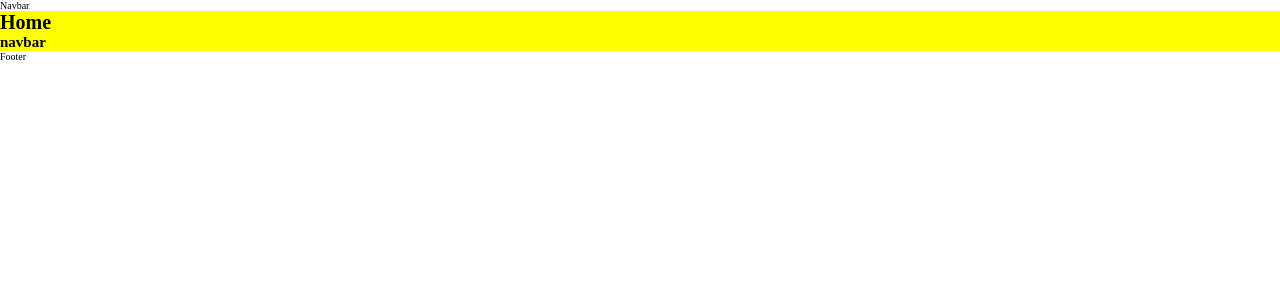
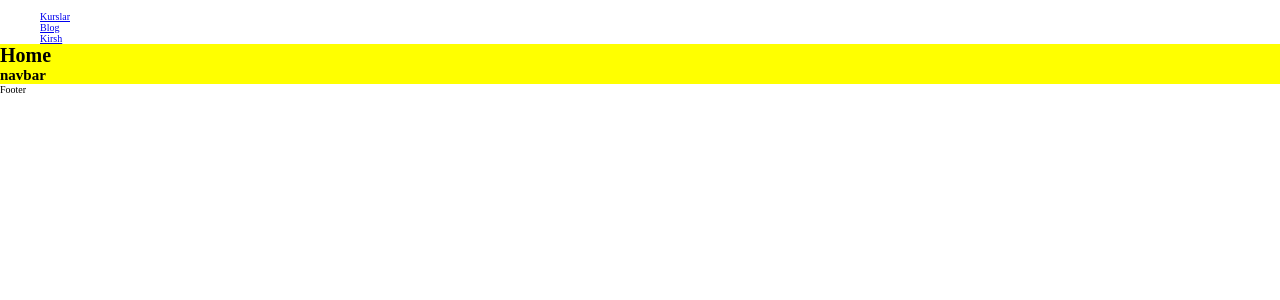
Before and after one commit to ismoilov223/Najot_talim, a React (Vite) app: page / in a window 1280 px wide. Shown: the top 300 px of the page. Built offline with nearby package versions, Linux system fonts and the light colour scheme.

Commit message:
navbar container

```diff
--- a/src/App.jsx
+++ b/src/App.jsx
@@ -1,16 +1,17 @@
-import { useState } from "react";
-import "./App.css";
-import { Outlet } from "react-router-dom";
-import Navbar from "./components/Navbar";
-import Footer from "./components/Footer";
+import { useState } from 'react';
+import './App.css';
+import { Outlet } from 'react-router-dom';
+import Navbar from './components/Navbar/Navbar';
+import Footer from './components/Footer/Footer';
+
 function App() {
-  return (
-    <div className="App">
-      <Navbar></Navbar>
-      <Outlet />
-      <Footer></Footer>
-    </div>
-  );
+	return (
+		<div className='App'>
+			<Navbar />
+			<Outlet />
+			<Footer />
+		</div>
+	);
 }
 
 export default App;
--- a/src/components/Footer.jsx
+++ /dev/null
@@ -1,9 +0,0 @@
-import React from 'react'
-
-const Footer = () => {
-  return (
-    <div>Footer</div>
-  )
-}
-
-export default Footer
--- a/src/components/Footer/Footer.jsx
+++ b/src/components/Footer/Footer.jsx
@@ -0,0 +1,9 @@
+import React from 'react'
+
+const Footer = () => {
+  return (
+    <div>Footer</div>
+  )
+}
+
+export default Footer
--- a/src/components/Navbar.jsx
+++ /dev/null
@@ -1,9 +0,0 @@
-import React from 'react'
-
-const Navbar = () => {
-  return (
-    <div>Navbar</div>
-  )
-}
-
-export default Navbar
--- a/src/images/index.js
+++ b/src/images/index.js
@@ -1 +1,2 @@
 export { default as hero } from './png/hero.png';
+export { default as logo_light } from './svg/logo_ligh';
--- a/src/index.css
+++ b/src/index.css
@@ -22,4 +22,11 @@
 }
 main {
 	flex-grow: 1;
+	height: 100%;
 }
+.container {
+	max-width: 144rem;
+	width: 100%;
+	padding: 0 4rem;
+	margin: 0 auto;
+}
```
Also changed, not shown: src/images/svg/logo_light.svg (added), src/pages/Home/Hero/Hero.jsx (added).
